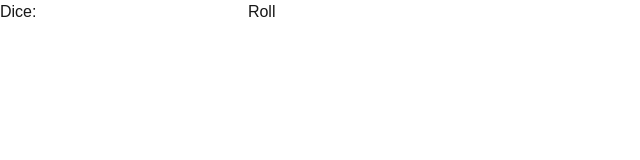
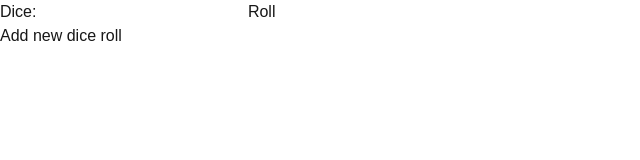
Before and after one commit to aphenine/dice-stats, a Next.js app: page / in a window 1280 px wide. Shown: the top 160 px of the page, without its empty margins (0-640 px from the left). Built offline with nearby package versions, Linux system fonts and the light colour scheme.

Commit message:
Multiple plots on same graph

```diff
--- a/src/interface/components/dice-stats.tsx
+++ b/src/interface/components/dice-stats.tsx
@@ -11,6 +11,7 @@ type Props = object
 
 const DiceStats: FC<Props> = ({}: Props) => {
     const [allSeries, setAllSeries] = useState<Record<string, Series>>({});
+    const [inputs, setInputs] = useState(1);
 
     const chartComponentRef = useRef<HighchartsReact.RefObject>(null);
 
@@ -33,7 +34,12 @@ const DiceStats: FC<Props> = ({}: Props) => {
 
     return (
         <div>
-          <InputDiceRoll uniqueId={"id"} addSeries={addSeries} />
+          {
+            Array(inputs).fill(null).map((_, i) => (
+              <InputDiceRoll key={i} uniqueId={`${i}`} addSeries={addSeries} />
+            ))
+          }
+          <div><button onClick={() => setInputs(inputs+1)}>Add new dice roll</button></div>
 
           {options.series!.length > 0 && (
             <HighchartsReact
```
